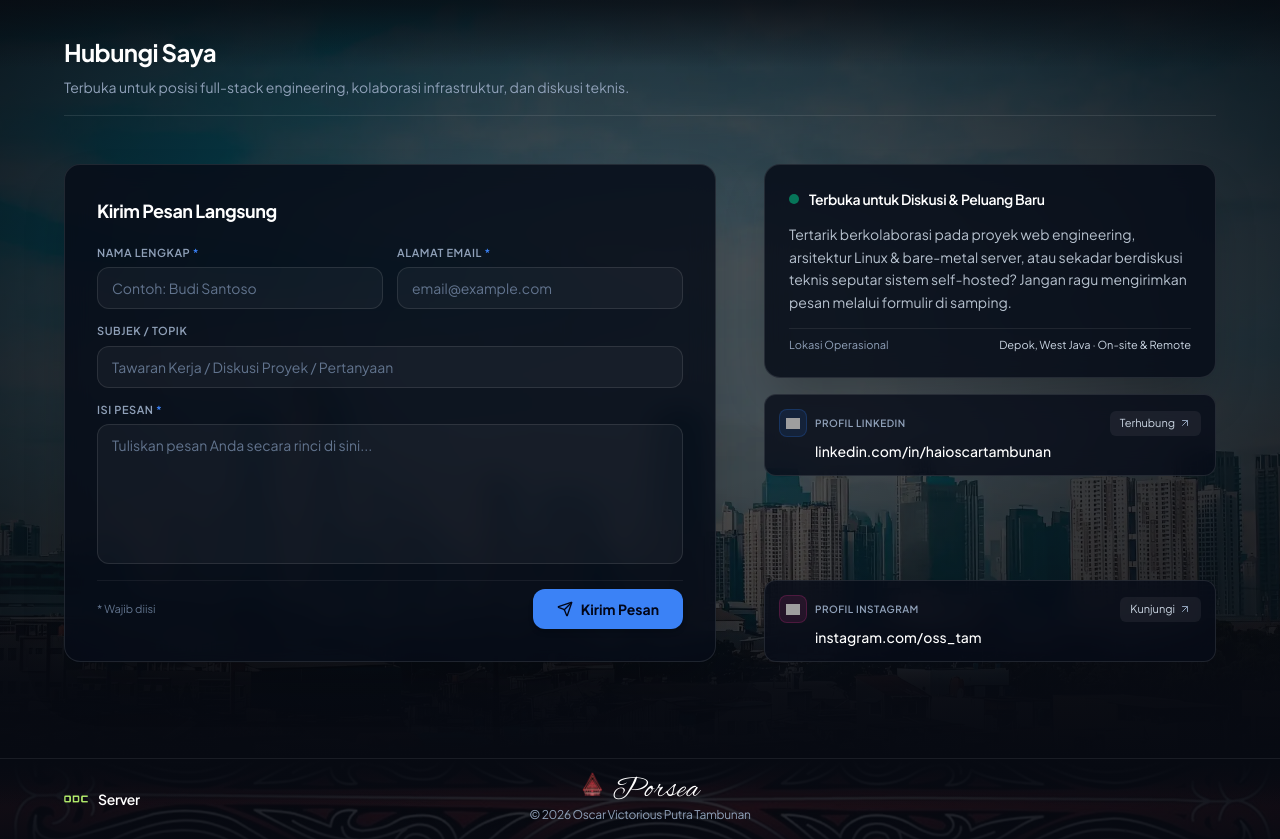
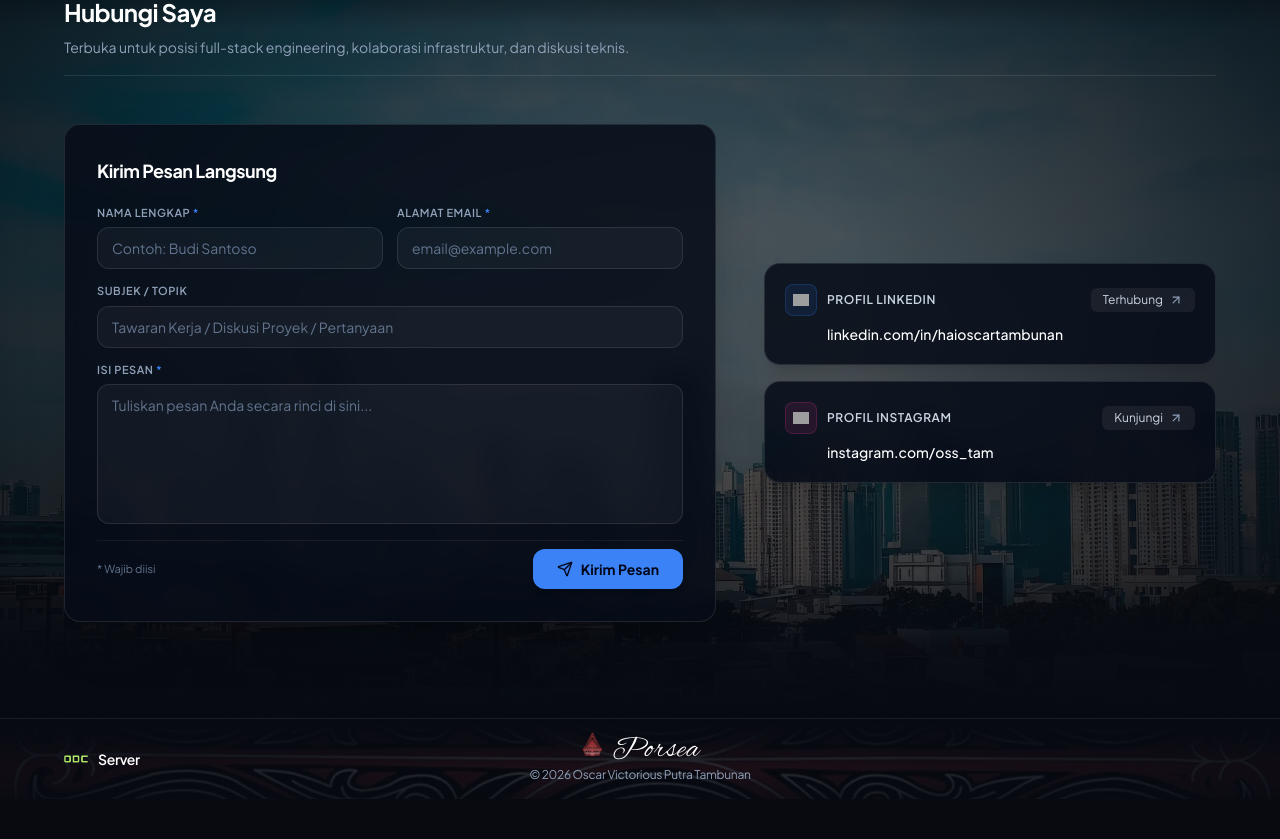
Before and after one commit to KyonKyon0/oscartambunan_portofolio_web, a Next.js app: page / in a window 1280 px wide. Shown: the part 6620-7459 px from the top of the page. After the commit the page ends 7419 px from the top, so only its background shows below. Built offline with nearby package versions, Linux system fonts and the light colour scheme; grey boxes are pictures that could not be loaded; a web font is replaced by a local one.

Commit message:
style: remove status badge from news section and keep only LinkedIn and Instagram in contact section

```diff
--- a/src/components/sections/ContactSection.tsx
+++ b/src/components/sections/ContactSection.tsx
@@ -263,45 +263,23 @@ export default function ContactSection() {
             </div>
           </div>
 
-          {/* Kolom 2: Info Profil, Quote, dan Saluran Kontak Langsung */}
-          <div className="lg:col-span-5 w-full flex flex-col justify-between h-full space-y-3.5 sm:space-y-4">
-            {/* Kartu Informasi Kolaborasi & Ketersediaan */}
-            <div className="rounded-2xl border border-white/10 bg-[#070c18]/85 backdrop-blur-md shadow-2xl p-5 sm:p-6 space-y-3.5 shrink-0">
+          {/* Kolom 2: Saluran Kontak Langsung (Hanya LinkedIn & Instagram) */}
+          <div className="lg:col-span-5 w-full flex flex-col justify-center space-y-4">
+            {/* LinkedIn Row */}
+            <div className="p-4 sm:p-5 rounded-2xl bg-[#070c18]/85 hover:bg-[#070c18] border border-white/10 backdrop-blur-md transition-colors group/link shadow-xl">
+              <div className="flex items-center justify-between gap-2 mb-2">
                 <div className="flex items-center gap-2.5">
-                <span className="w-2.5 h-2.5 rounded-full bg-emerald-400 animate-pulse shrink-0" />
-                <span className="text-xs sm:text-sm font-semibold text-white tracking-tight">
-                  {t('Terbuka untuk Diskusi & Peluang Baru', 'Open for Discussion & Opportunities')}
-                </span>
-              </div>
-              <p className="text-xs sm:text-sm text-slate-300/90 leading-relaxed font-sans">
-                {t(
-                  'Tertarik berkolaborasi pada proyek web engineering, arsitektur Linux & bare-metal server, atau sekadar berdiskusi teknis seputar sistem self-hosted? Jangan ragu mengirimkan pesan melalui formulir di samping.',
-                  'Interested in collaborating on web engineering projects, Linux & bare-metal server architectures, or having a technical discussion on self-hosted systems? Feel free to reach out via the form.'
-                )}
-              </p>
-              <div className="pt-2 border-t border-white/[0.08] flex items-center justify-between text-[11px] text-slate-400 font-mono">
-                <span>{t('Lokasi Operasional', 'Base Location')}</span>
-                <span className="text-slate-300">Depok, West Java · On-site & Remote</span>
-              </div>
-            </div>
-
-            {/* Direct Contact Channels */}
-            <div className="space-y-2.5 sm:space-y-3 flex-1 flex flex-col justify-between">
-              {/* LinkedIn Row */}
-              <div className="p-3 sm:p-3.5 rounded-xl bg-[#070c18]/80 hover:bg-[#070c18] border border-white/10 backdrop-blur-md transition-colors group/link">
-                <div className="flex items-center justify-between gap-2 mb-1">
-                  <div className="flex items-center gap-2">
-                    <div className="w-7 h-7 rounded-lg bg-blue-500/10 border border-blue-500/20 flex items-center justify-center shrink-0">
+                  <div className="w-8 h-8 rounded-lg bg-blue-500/10 border border-blue-500/20 flex items-center justify-center shrink-0">
                     <Image
                       src="https://cdn.jsdelivr.net/gh/homarr-labs/dashboard-icons/svg/linkedin.svg"
                       alt="LinkedIn"
-                        width={15}
-                        height={15}
-                        className="w-3.5 h-3.5 object-contain"
+                      width={18}
+                      height={18}
+                      className="w-4 h-4 object-contain"
                       unoptimized
                     />
                   </div>
-                    <span className="text-[10px] font-sans uppercase text-slate-400 tracking-wider font-semibold">
+                  <span className="text-xs font-sans uppercase text-slate-300 tracking-wider font-semibold">
                     {t('Profil LinkedIn', 'LinkedIn Profile')}
                   </span>
                 </div>
@@ -309,38 +287,38 @@ export default function ContactSection() {
                   href={profile.linkedIn}
                   target="_blank"
                   rel="noopener noreferrer"
-                    className="px-2.5 py-1 rounded-md bg-white/[0.06] hover:bg-white/[0.12] text-[11px] font-sans text-slate-300 hover:text-white transition-colors flex items-center gap-1 shrink-0"
+                  className="px-3 py-1 rounded-md bg-white/[0.06] hover:bg-white/[0.12] text-xs font-sans text-slate-300 hover:text-white transition-colors flex items-center gap-1.5 shrink-0"
                   aria-label="Visit LinkedIn profile"
                 >
                   <span>{t('Terhubung', 'Connect')}</span>
-                    <ArrowUpRight className="w-3 h-3 text-slate-400 group-hover/link:text-accent transition-colors" />
+                  <ArrowUpRight className="w-3.5 h-3.5 text-slate-400 group-hover/link:text-accent transition-colors" />
                 </a>
               </div>
               <a
                 href={profile.linkedIn}
                 target="_blank"
                 rel="noopener noreferrer"
-                  className="text-xs sm:text-sm font-sans text-white hover:text-accent transition-colors pl-9 block font-medium truncate"
+                className="text-xs sm:text-sm font-sans text-white hover:text-accent transition-colors pl-10.5 block font-medium truncate"
               >
                 linkedin.com/in/haioscartambunan
               </a>
             </div>
 
             {/* Instagram Row */}
-              <div className="p-3 sm:p-3.5 rounded-xl bg-[#070c18]/80 hover:bg-[#070c18] border border-white/10 backdrop-blur-md transition-colors group/link">
-                <div className="flex items-center justify-between gap-2 mb-1">
-                  <div className="flex items-center gap-2">
-                    <div className="w-7 h-7 rounded-lg bg-pink-500/10 border border-pink-500/20 flex items-center justify-center shrink-0">
+            <div className="p-4 sm:p-5 rounded-2xl bg-[#070c18]/85 hover:bg-[#070c18] border border-white/10 backdrop-blur-md transition-colors group/link shadow-xl">
+              <div className="flex items-center justify-between gap-2 mb-2">
+                <div className="flex items-center gap-2.5">
+                  <div className="w-8 h-8 rounded-lg bg-pink-500/10 border border-pink-500/20 flex items-center justify-center shrink-0">
                     <Image
                       src="https://cdn.jsdelivr.net/gh/homarr-labs/dashboard-icons/svg/instagram.svg"
                       alt="Instagram"
-                        width={15}
-                        height={15}
-                        className="w-3.5 h-3.5 object-contain"
+                      width={18}
+                      height={18}
+                      className="w-4 h-4 object-contain"
                       unoptimized
                     />
                   </div>
-                    <span className="text-[10px] font-sans uppercase text-slate-400 tracking-wider font-semibold">
+                  <span className="text-xs font-sans uppercase text-slate-300 tracking-wider font-semibold">
                     {t('Profil Instagram', 'Instagram Profile')}
                   </span>
                 </div>
@@ -348,18 +326,18 @@ export default function ContactSection() {
                   href={profile.instagram || 'https://instagram.com/oss_tam'}
                   target="_blank"
                   rel="noopener noreferrer"
-                    className="px-2.5 py-1 rounded-md bg-white/[0.06] hover:bg-white/[0.12] text-[11px] font-sans text-slate-300 hover:text-white transition-colors flex items-center gap-1 shrink-0"
+                  className="px-3 py-1 rounded-md bg-white/[0.06] hover:bg-white/[0.12] text-xs font-sans text-slate-300 hover:text-white transition-colors flex items-center gap-1.5 shrink-0"
                   aria-label="Visit Instagram profile"
                 >
                   <span>{t('Kunjungi', 'Visit')}</span>
-                    <ArrowUpRight className="w-3 h-3 text-slate-400 group-hover/link:text-pink-400 transition-colors" />
+                  <ArrowUpRight className="w-3.5 h-3.5 text-slate-400 group-hover/link:text-pink-400 transition-colors" />
                 </a>
               </div>
               <a
                 href={profile.instagram || 'https://instagram.com/oss_tam'}
                 target="_blank"
                 rel="noopener noreferrer"
-                  className="text-xs sm:text-sm font-sans text-white hover:text-pink-400 transition-colors pl-9 block font-medium truncate"
+                className="text-xs sm:text-sm font-sans text-white hover:text-pink-400 transition-colors pl-10.5 block font-medium truncate"
               >
                 instagram.com/oss_tam
               </a>
@@ -367,7 +345,6 @@ export default function ContactSection() {
           </div>
         </div>
       </div>
-      </div>
     </AnimatedSection>
   );
 }
--- a/src/components/sections/TrendingNewsSection.tsx
+++ b/src/components/sections/TrendingNewsSection.tsx
@@ -3,7 +3,7 @@
 import AnimatedSection from '@/components/ui/AnimatedSection';
 import SectionHeading from '@/components/ui/SectionHeading';
 import { useLanguage } from '@/context/LanguageContext';
-import { AlertTriangle } from 'lucide-react';
+
 
 export default function TrendingNewsSection() {
   const { t } = useLanguage();
@@ -48,14 +48,6 @@ export default function TrendingNewsSection() {
           {/* Kolom 2 (Kanan): Penjelasan Rinci & Urgensi Lingkungan (Tanpa Kutipan Tambahan) */}
           <div className="lg:col-span-5 flex flex-col justify-center">
             <div className="rounded-2xl border border-white/10 bg-[#070c18]/90 backdrop-blur-md shadow-2xl p-5 sm:p-7 lg:p-8 flex flex-col justify-center h-full space-y-4">
-              {/* Status Kategori */}
-              <div>
-                <span className="inline-flex items-center gap-1.5 px-2.5 py-0.5 rounded-full text-[10px] font-mono font-semibold uppercase tracking-wider bg-rose-500/10 text-rose-300 border border-rose-500/20">
-                  <AlertTriangle className="w-3 h-3 text-rose-400 shrink-0" />
-                  {t('Darurat Ekologis Indonesia', 'Ecological Emergency')}
-                </span>
-              </div>
-
               {/* Judul Utama Berita */}
               <h3 className="text-base sm:text-lg lg:text-xl font-bold text-white tracking-tight leading-snug">
                 {t(
```
Lines whose indentation alone changed are shown as unchanged.
